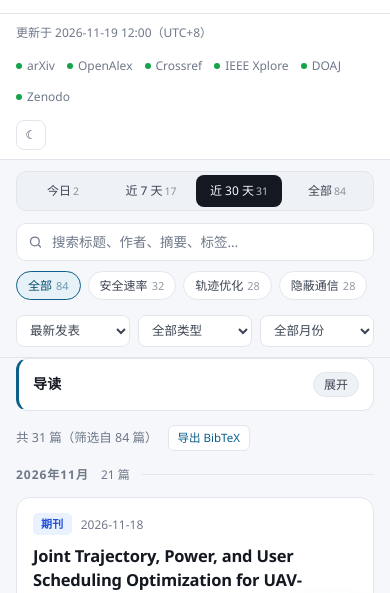
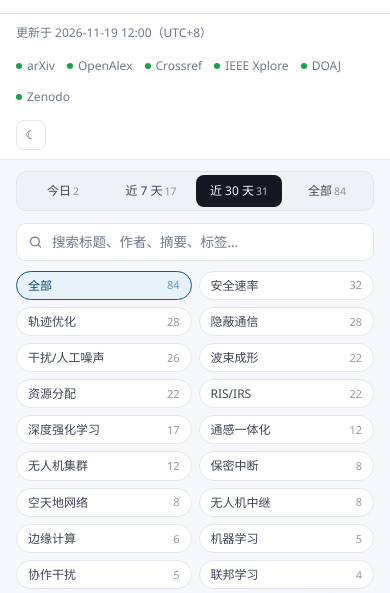
Before and after one commit to Yiishuwww/uav-pls-daily_clau, a website: page docs/index.html in a window 390 px wide. Shown: the part 181-774 px from the top of the page. Drawn offline with Linux system fonts and the light colour scheme.

Commit message:
style: two-column tag grid on mobile

```diff
--- a/docs/assets/style.css
+++ b/docs/assets/style.css
@@ -881,19 +881,21 @@ footer a {
   }
 
   .chips {
-    flex-wrap: nowrap;
-    overflow-x: auto;
-    padding-bottom: 3px;
-    scrollbar-width: none;
-    -webkit-overflow-scrolling: touch;
-  }
-
-  .chips::-webkit-scrollbar {
-    display: none;
+    display: grid;
+    grid-template-columns: repeat(2, minmax(0, 1fr));
+    gap: 7px;
+    overflow: visible;
+    padding-bottom: 0;
   }
 
   .chip {
-    flex: 0 0 auto;
+    display: flex;
+    align-items: center;
+    justify-content: space-between;
+    gap: 6px;
+    width: 100%;
+    min-width: 0;
+    text-align: left;
   }
 
   .selects {
--- a/docs/feed.xml
+++ b/docs/feed.xml
@@ -5,7 +5,7 @@
     <link></link>
     <description>Physical Layer Security for UAV Communications · 每日自动汇总最新论文</description>
     <language>zh-CN</language>
-    <lastBuildDate>Thu, 19 Nov 2026 08:30:05 GMT</lastBuildDate>
+    <lastBuildDate>Thu, 19 Nov 2026 08:38:08 GMT</lastBuildDate>
     <generator>uav-pls-daily</generator>
     <item>
       <title>Joint Trajectory, Power, and User Scheduling Optimization for UAV-Assisted Covert and Secure Convergecast Communications</title>
--- a/src/static/style.css
+++ b/src/static/style.css
@@ -881,19 +881,21 @@ footer a {
   }
 
   .chips {
-    flex-wrap: nowrap;
-    overflow-x: auto;
-    padding-bottom: 3px;
-    scrollbar-width: none;
-    -webkit-overflow-scrolling: touch;
-  }
-
-  .chips::-webkit-scrollbar {
-    display: none;
+    display: grid;
+    grid-template-columns: repeat(2, minmax(0, 1fr));
+    gap: 7px;
+    overflow: visible;
+    padding-bottom: 0;
   }
 
   .chip {
-    flex: 0 0 auto;
+    display: flex;
+    align-items: center;
+    justify-content: space-between;
+    gap: 6px;
+    width: 100%;
+    min-width: 0;
+    text-align: left;
   }
 
   .selects {
```
